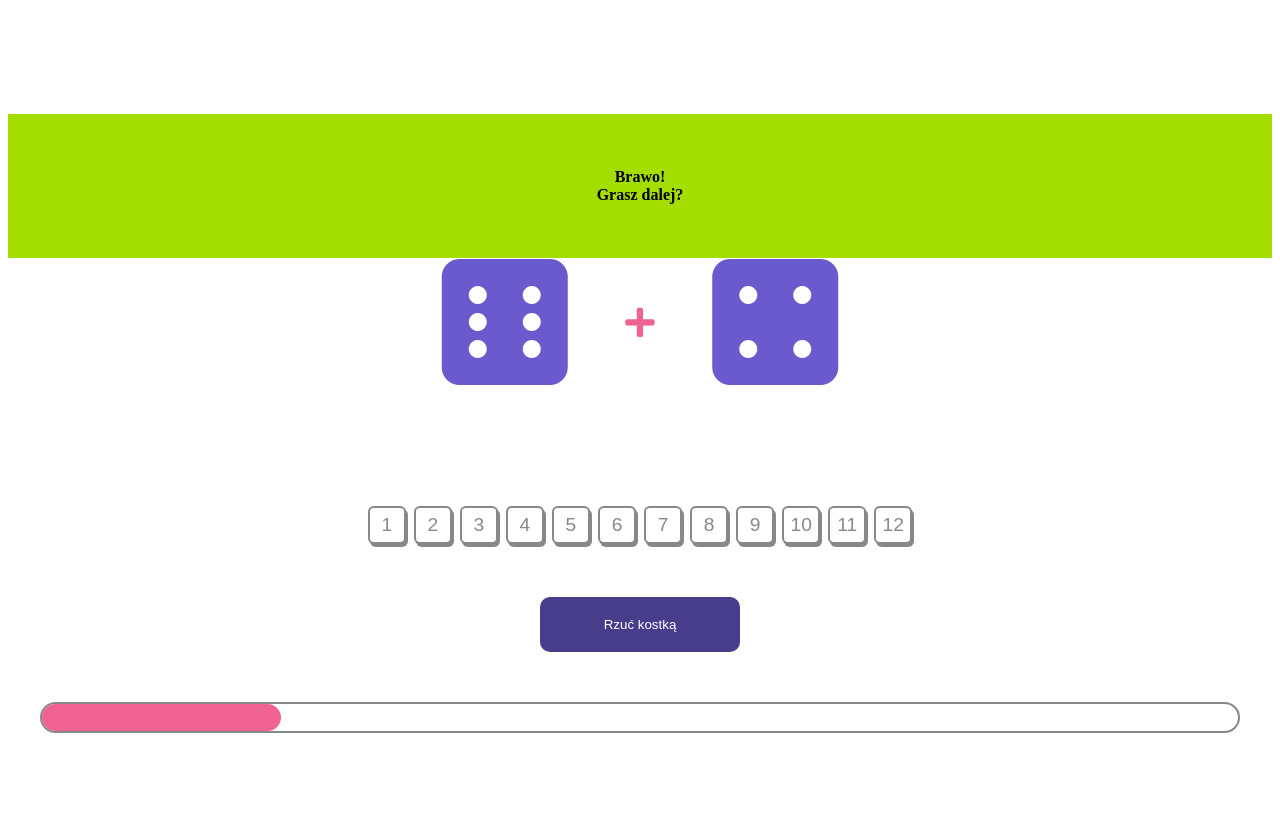
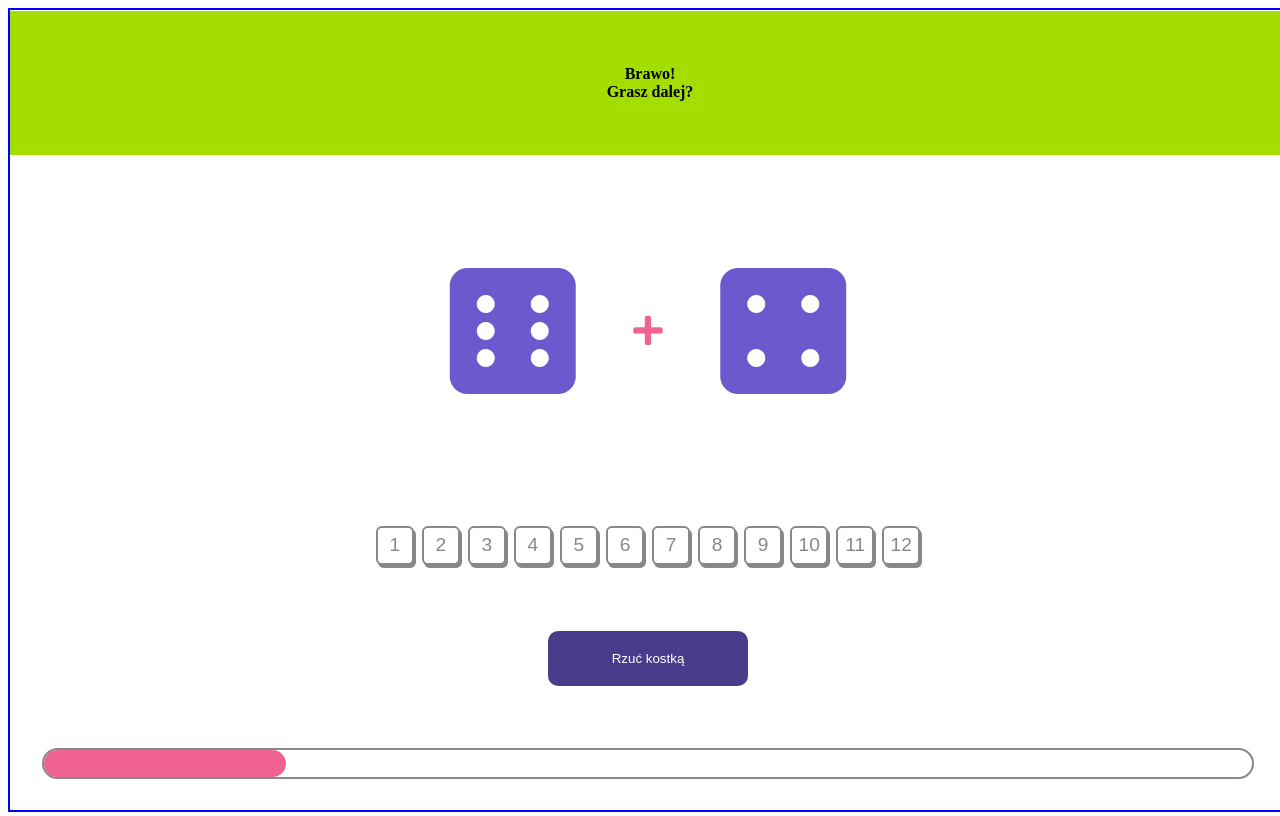
Before and after one commit to KasiaKinga/math-for-pola, a React (Create React App) app: page / in a window 1280 px wide. Both pictures are taken after a click on the button "10". Built offline with nearby package versions, Linux system fonts and the light colour scheme.

Commit message:
Fix the incorrect slider's position

```diff
--- a/src/CorrectElement.js
+++ b/src/CorrectElement.js
@@ -1,15 +1,15 @@
-import React from "react";
-import { useSpring, animated } from "react-spring";
-import "./CorrectElement.css";
+import React from 'react';
+import { useSpring, animated } from 'react-spring';
+import './CorrectElement.css';
 
 function CorrectElement() {
   const props = useSpring({
-    from: { marginTop: -750 },
-    to: { marginTop: -680 },
+    from: { marginTop: '-20vh' },
+    to: { marginTop: '1vh' },
   });
 
   return (
-    <div>
+    <div style={{ background: '#a4dd00' }}>
       <animated.div style={props}>
         <h1 className="CorrectBar">
           Brawo! <br />
--- a/src/IncorrectElement.js
+++ b/src/IncorrectElement.js
@@ -1,15 +1,15 @@
-import React from "react";
-import { useSpring, animated } from "react-spring";
-import "./IncorrectElement.css";
+import React from 'react';
+import { useSpring, animated } from 'react-spring';
+import './IncorrectElement.css';
 
 function IncorrectElement() {
   const props = useSpring({
-    from: { marginTop: -750 },
-    to: { marginTop: -680 },
+    from: { marginTop: '-20vh' },
+    to: { marginTop: '1vh' },
   });
 
   return (
-    <div>
+    <div style={{ background: 'lightskyblue' }}>
       <animated.div style={props}>
         <h1 className="IncorrectBar">
           Jesteś blisko. <br />
--- a/src/RollDice.css
+++ b/src/RollDice.css
@@ -5,7 +5,7 @@
   justify-content: space-around;
   min-height: 100vh;
   max-width: 100vw;
-  /* border: 2px solid blue; */
+  border: 2px solid blue;
 }
 
 .RollDice-container {
--- a/src/RollDice.js
+++ b/src/RollDice.js
@@ -1,21 +1,21 @@
-import React, { Component } from "react";
-import Die from "./Die";
-import CorrectElement from "./CorrectElement";
-import ProgressBar from "./ProgressBar";
-import Confetti from "./Confetti";
-import Number from "./Number";
-import "./RollDice.css";
-import "./Symbol.css";
-import "./Form.css";
-import "./Number.css";
-import IncorrectElement from "./IncorrectElement";
+import React, { Component } from 'react';
+import Die from './Die';
+import CorrectElement from './CorrectElement';
+import ProgressBar from './ProgressBar';
+import Confetti from './Confetti';
+import Number from './Number';
+import './RollDice.css';
+import './Symbol.css';
+import './Form.css';
+import './Number.css';
+import IncorrectElement from './IncorrectElement';
 
 const idx1 = Math.floor(Math.random() * 6);
 const idx2 = Math.floor(Math.random() * 6);
 
 class RollDice extends Component {
   static defaultProps = {
-    sides: ["one", "two", "three", "four", "five", "six"],
+    sides: ['one', 'two', 'three', 'four', 'five', 'six'],
   };
   constructor(props) {
     super(props);
@@ -34,8 +34,8 @@ class RollDice extends Component {
       //   this.props.sides.indexOf(this.state.die2) +
       //   2,
       isRolling: false,
-      title: "",
-      completionStatus: "",
+      title: '',
+      completionStatus: '',
       percentage: 0,
     };
     this.roll = this.roll.bind(this);
@@ -48,12 +48,12 @@ class RollDice extends Component {
   handleChange(event) {
     this.setState({
       [event.target.name]: event.target.value,
-      completionStatus: "",
+      completionStatus: '',
     });
   }
 
   callFunction(textInButton) {
-    if (textInButton === "Check") {
+    if (textInButton === 'Check') {
       this.handleSubmit();
     } else {
       this.roll();
@@ -79,14 +79,14 @@ class RollDice extends Component {
 
     const newDie1 = this.props.sides[randomIdx1];
     const newDie2 = this.props.sides[randomIdx2];
-    console.log("sum", randomIdx1 + randomIdx2 + 2);
+    console.log('sum', randomIdx1 + randomIdx2 + 2);
     // set state with new rolls and sum
     this.setState({
       die1: newDie1,
       die2: newDie2,
       sum: randomIdx1 + randomIdx2 + 2,
       isRolling: true,
-      completionStatus: "",
+      completionStatus: '',
     });
 
     setTimeout(() => {
@@ -99,38 +99,47 @@ class RollDice extends Component {
     console.log(this.state.sum);
     if (num === this.state.sum) {
       this.setState({
-        completionStatus: "correct",
+        completionStatus: 'correct',
         percentage: this.state.percentage + 20,
       });
     } else {
-      this.setState({ completionStatus: "incorrect" });
+      this.setState({ completionStatus: 'incorrect' });
     }
-    this.setState({ title: "" });
+    this.setState({ title: '' });
   }
   render() {
-    console.log("sum here", this.state.sum);
+    console.log('sum here', this.state.sum);
     let textForButton;
     if (this.state.isRolling) {
-      textForButton = "...";
+      textForButton = '...';
     } else if (this.state.title) {
-      textForButton = "Check";
+      textForButton = 'Check';
     } else {
-      textForButton = "Rzuć kostką";
+      textForButton = 'Rzuć kostką';
     }
 
     let animatedElement;
-    if (this.state.completionStatus === "correct") {
+    if (this.state.completionStatus === 'correct') {
       animatedElement = <CorrectElement />;
-    } else if (this.state.completionStatus === "incorrect") {
+    } else if (this.state.completionStatus === 'incorrect') {
       animatedElement = <IncorrectElement />;
     } else {
-      animatedElement = "";
+      animatedElement = '';
     }
 
     const numbers = [1, 2, 3, 4, 5, 6, 7, 8, 9, 10, 11, 12];
     return (
       <div className="RollDice">
         {this.state.percentage === 100 && <Confetti />}
+        <div
+          style={{
+            top: 0,
+            width: '100%',
+            position: 'absolute',
+          }}
+        >
+          {animatedElement}
+        </div>
         <div className="RollDice-container">
           <Die face={this.state.die1} rolling={this.state.isRolling} />
           <i className="Symbol fas fa-plus"></i>
@@ -174,7 +183,6 @@ class RollDice extends Component {
         <div className="Progress-bar-container">
           <ProgressBar percentage={this.state.percentage} />
         </div>
-        <div>{animatedElement}</div>
       </div>
     );
   }
--- a/src/index.css
+++ b/src/index.css
@@ -0,0 +1,9 @@
+html,
+body,
+#root,
+.App {
+  width: 100%;
+  height: 100%;
+  min-width: 100%;
+  min-height: 100%;
+}
```
